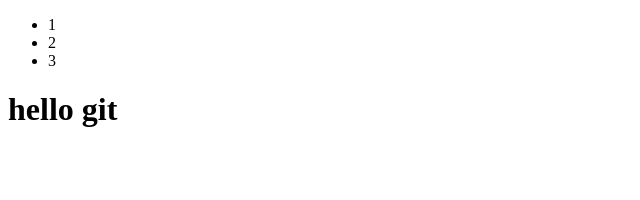
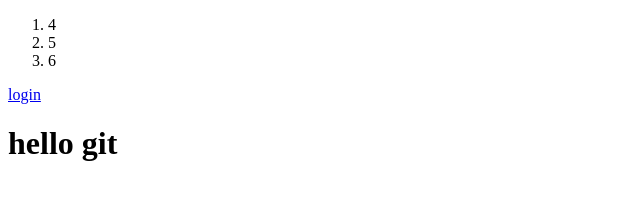
Before and after one commit to atreiko/test2, a plain HTML site: page index.html in a window 1280 px wide. Shown: the whole page, without its empty margins (0-640 px from the left). Drawn offline with Linux system fonts and the light colour scheme.

Commit message:
new-commit

```diff
--- a/index.html
+++ b/index.html
@@ -11,14 +11,16 @@
 
 
   <div class="wrapper">
+
     <header>
       <nav>
-        <ul>
-          <li>1</li>
-          <li>2</li>
-          <li>3</li>
-        </ul>
+        <ol>
+          <li>4</li>
+          <li>5</li>
+          <li>6</li>
+        </ol>
       </nav>
+      <div><a href="#">login</a></div>
     </header>
     <h1>hello git</h1>
 
```
